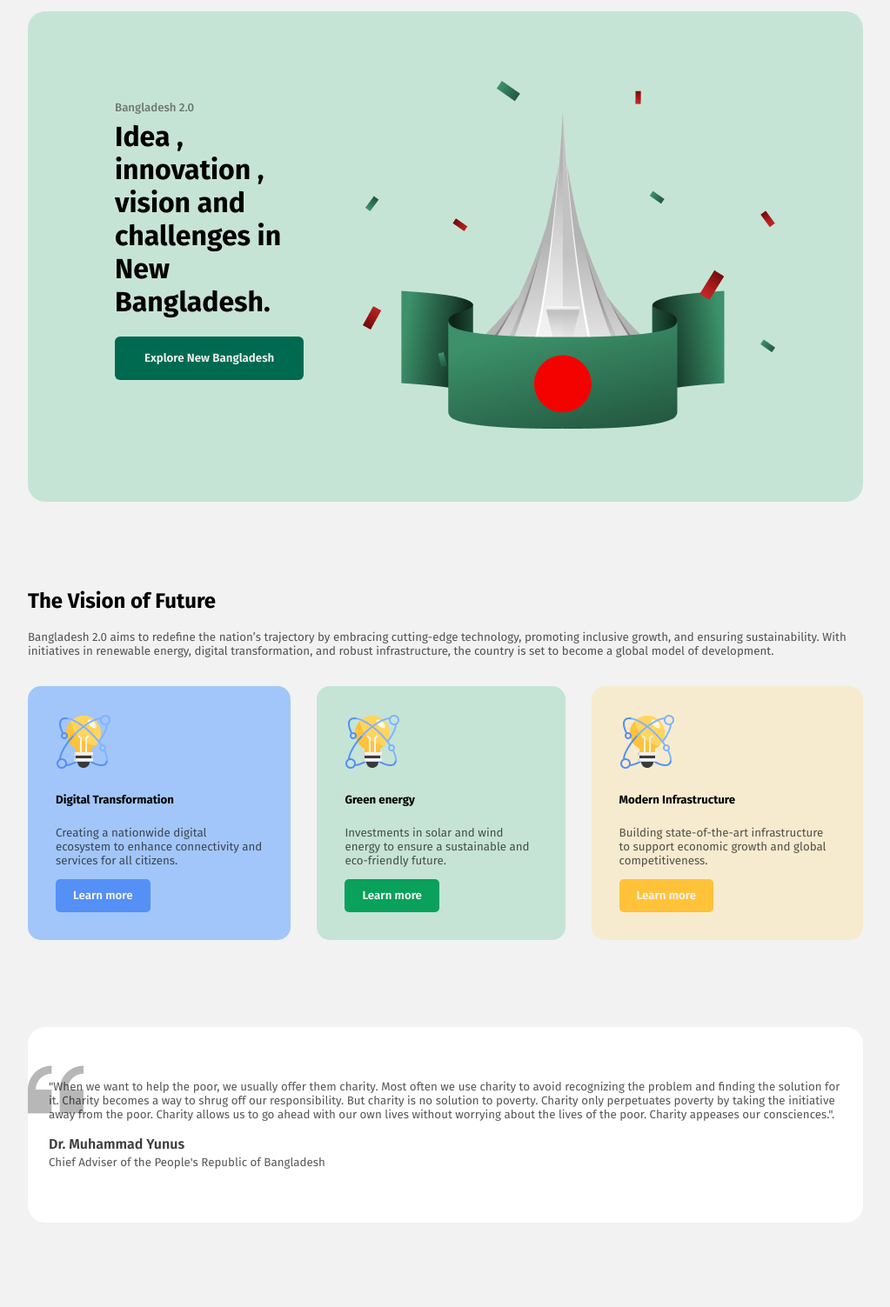
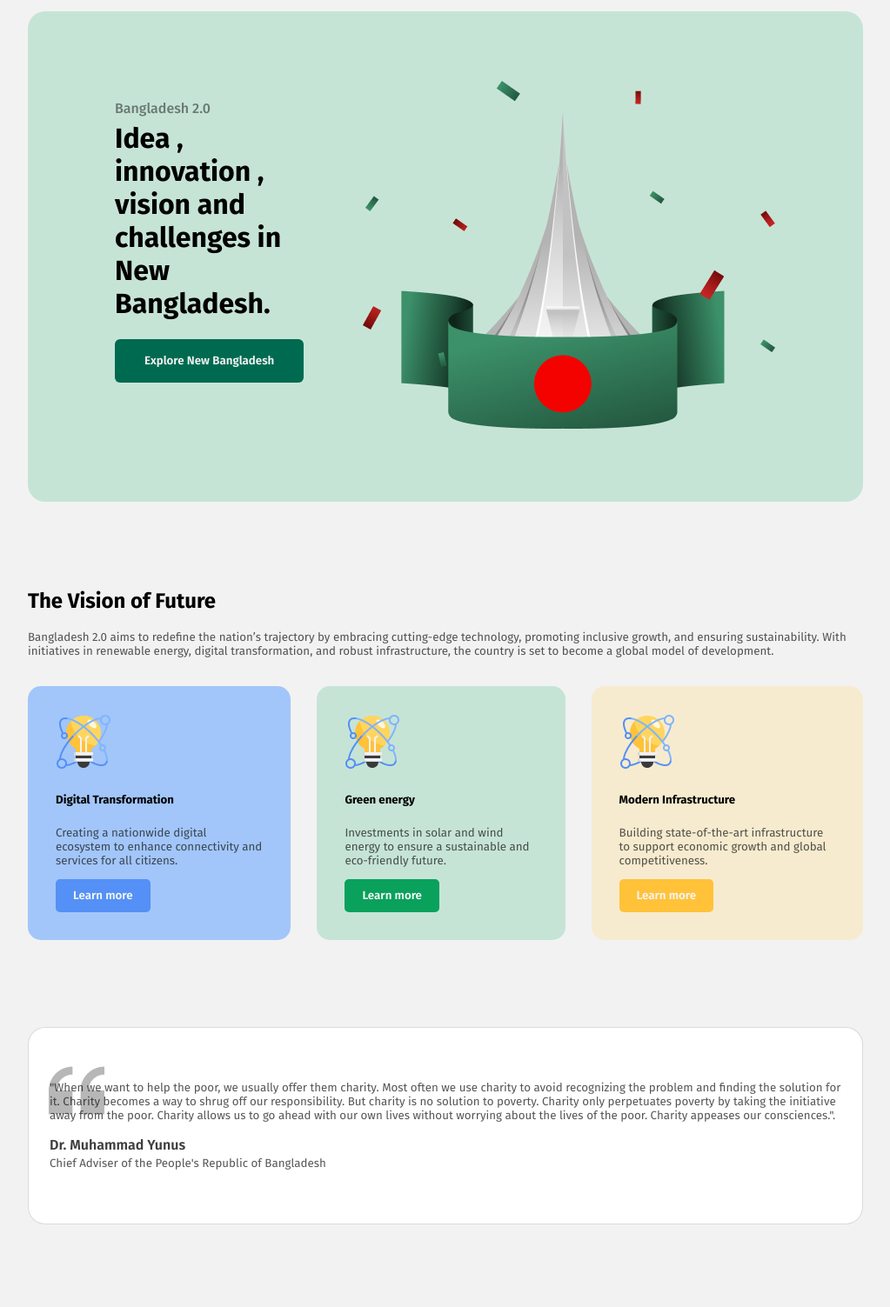
Before and after one commit to Mashrur97/Assignment-1, a plain HTML site: page index.html in a window 1280 px wide. Shown: the part 82-1585 px from the top of the page at 87% size, without its empty margins (128-1151 px from the left). Drawn offline with Linux system fonts and the light colour scheme.

Commit message:
Added missing borders

```diff
--- a/index.html
+++ b/index.html
@@ -26,7 +26,7 @@
         <!-- Banner -->
      <div class="banner">
         <div class="btexts">
-        <h5 class="fira-sans-medium" id="b-intro">Bangladesh 2.0</h5>
+        <h4 class="fira-sans-medium" id="b-intro">Bangladesh 2.0</h4>
         <h1 class="fira-sans-bold">Idea , innovation ,<br>
             vision and challenges in New Bangladesh.</h1>
             <button id="bbtn" class="fira-sans-semibold" title="Click to explore more">Explore New Bangladesh</button>
--- a/styles/style.css
+++ b/styles/style.css
@@ -171,6 +171,7 @@ margin-bottom: -15px;
 .item{
     border-radius: 10px;
     padding: 5px 40px;
+    border: 1px solid rgba(14, 14, 14, 0.15);
     background-color: #ffffff;
 }
 .item:hover{
@@ -243,7 +244,8 @@ footer{
   background-image: url('../assets/quote-bg.png');
   background-repeat: no-repeat;
   background-color: #ffffff;
-  background-position: 0px 40px;
+  background-position: 23px 40px;
+  border: 1px solid rgba(14, 14, 14, 0.15);
   padding-left: 24px;
   padding-right: 24px;
   padding-top: 48px;
```
